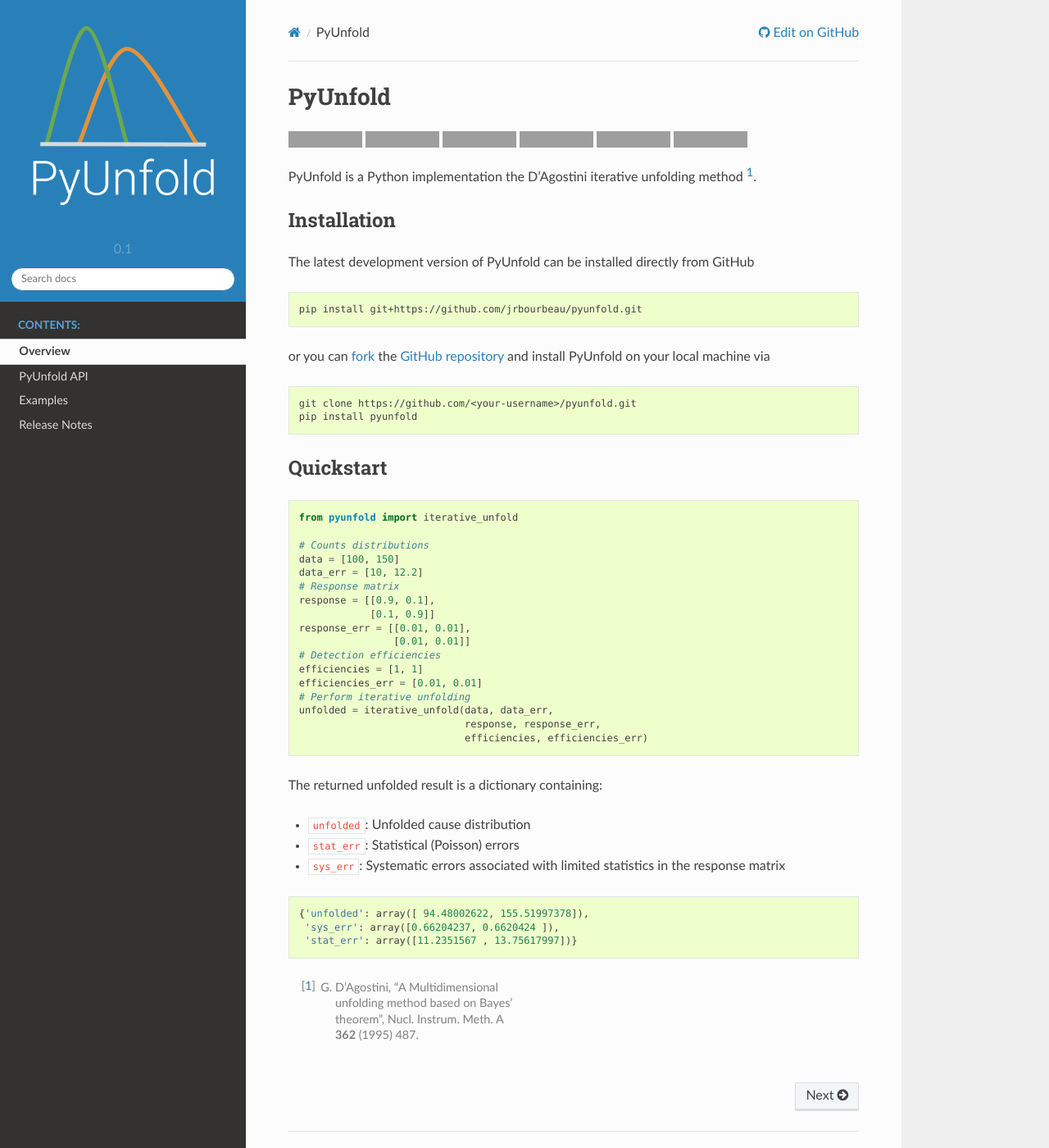
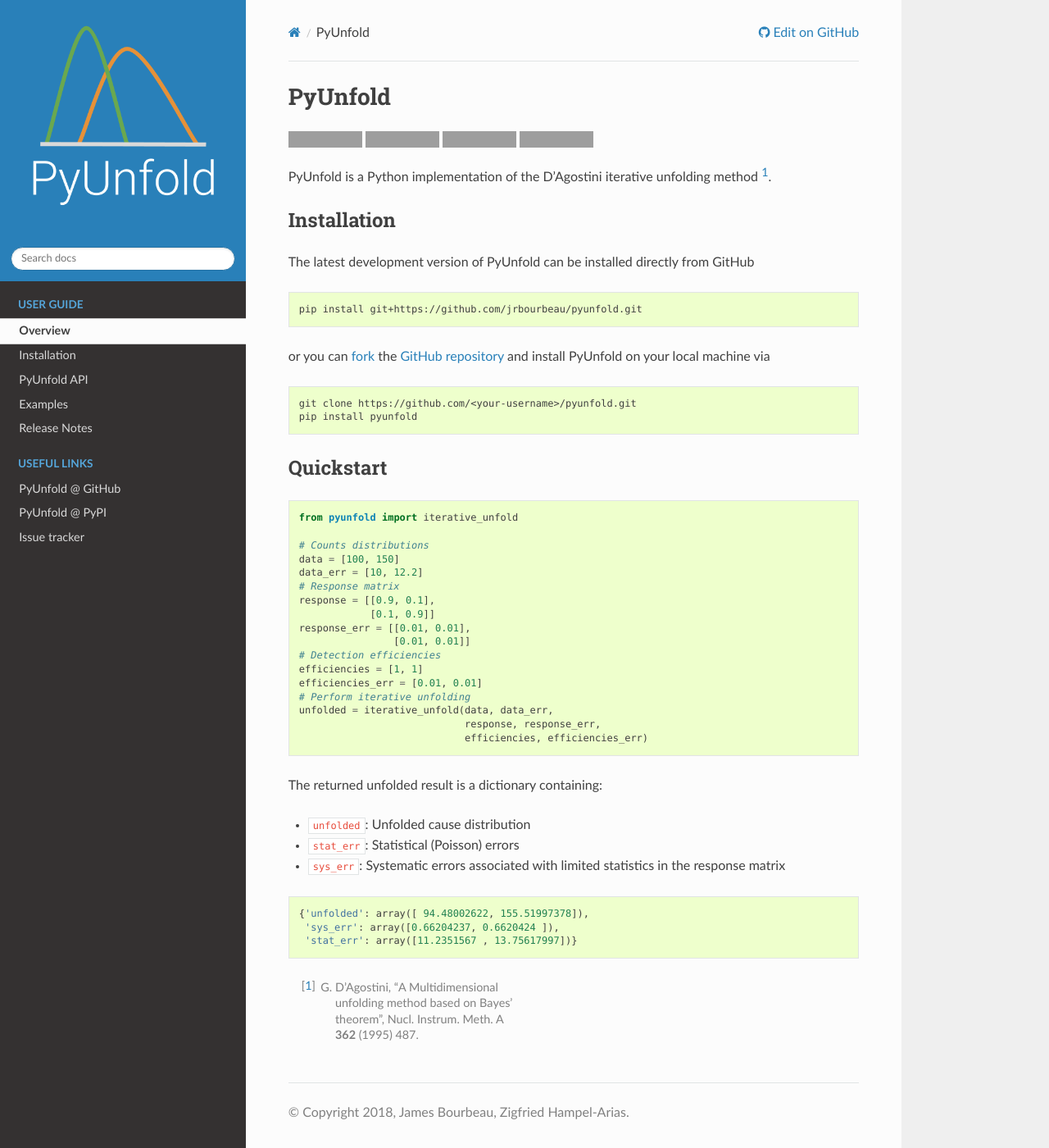
Before and after one commit to jrbourbeau/pyunfold, a Sphinx documentation site: the page built from docs/index.rst, in a window 1280 px wide and 1400 px high. Shown: the whole window at 82% size. Built offline with Sphinx 7.4.7 and the Read the Docs theme 2.0.0, drawn with Linux system fonts in a browser that asks for light colours; some of the changed text lies outside the part shown; grey boxes are pictures that could not be loaded.

Commit message:
Prepares for next release (#17)

```diff
--- a/docs/conf.py
+++ b/docs/conf.py
@@ -79,6 +79,14 @@
 # The name of the Pygments (syntax highlighting) style to use.
 pygments_style = 'sphinx'
 
+# If true, "(C) Copyright ..." is shown in the HTML footer. Default is True.
+html_show_copyright = True
+
+# If true, links to the reST sources are added to the pages.
+html_show_sourcelink = False
+
+# If true, "Created using Sphinx" is shown in the HTML footer. Default is True.
+html_show_sphinx = False
 
 # -- Options for HTML output -------------------------------------------------
 
@@ -94,6 +102,8 @@
 #
 html_theme_options = {
     'logo_only': True,
+    'display_version': False,
+    'prev_next_buttons_location': False,
 }
 
 # Add any paths that contain custom static files (such as style sheets) here,
--- a/docs/index.rst
+++ b/docs/index.rst
@@ -7,13 +7,23 @@
 
 .. toctree::
    :maxdepth: 2
-   :caption: Contents:
+   :caption: User Guide
    :hidden:
 
    Overview <self>
+   installation
    api
    Examples <examples.ipynb>
    changelog
+
+.. toctree::
+   :maxdepth: 1
+   :caption: Useful links
+   :hidden:
+
+   PyUnfold @ GitHub <https://github.com/jrbourbeau/pyunfold>
+   PyUnfold @ PyPI <https://pypi.org/project/pyunfold/>
+   Issue tracker <https://github.com/jrbourbeau/pyunfold/issues>
 
 PyUnfold
 ========
@@ -27,16 +37,10 @@
 .. image:: https://img.shields.io/pypi/v/pyunfold.svg
     :target: https://pypi.org/project/PyUnfold/
 
-.. image:: https://img.shields.io/badge/python-3.6-blue.svg
-    :target: https://github.com/jrbourbeau/pyunfold
-
-.. image:: https://img.shields.io/badge/python-2.7-blue.svg
-    :target: https://github.com/jrbourbeau/pyunfold
-
 .. image:: https://img.shields.io/pypi/l/pyunfold.svg
     :target: https://pypi.org/project/PyUnfold/
 
-PyUnfold is a Python implementation the D'Agostini iterative unfolding method [1]_.
+PyUnfold is a Python implementation of the D'Agostini iterative unfolding method [1]_.
 
 Installation
 ------------
```
Also changed, not shown: README.md (+9 -1 lines), docs/changelog.rst (+16 -0 lines), docs/installation.rst (added, +36 -0 lines), setup.py (+14 -0 lines), docs/_static/logo-dark.png (added).
